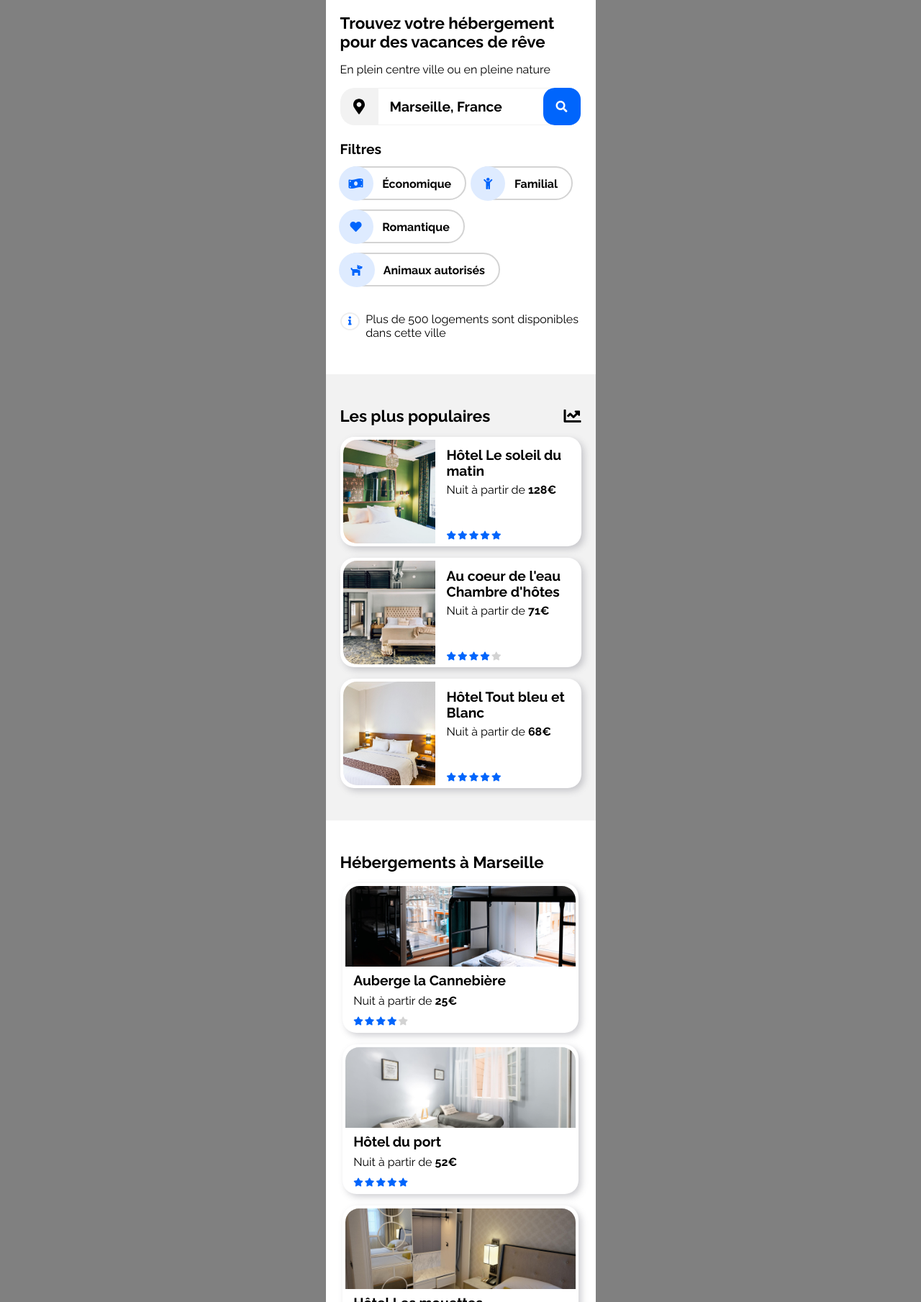
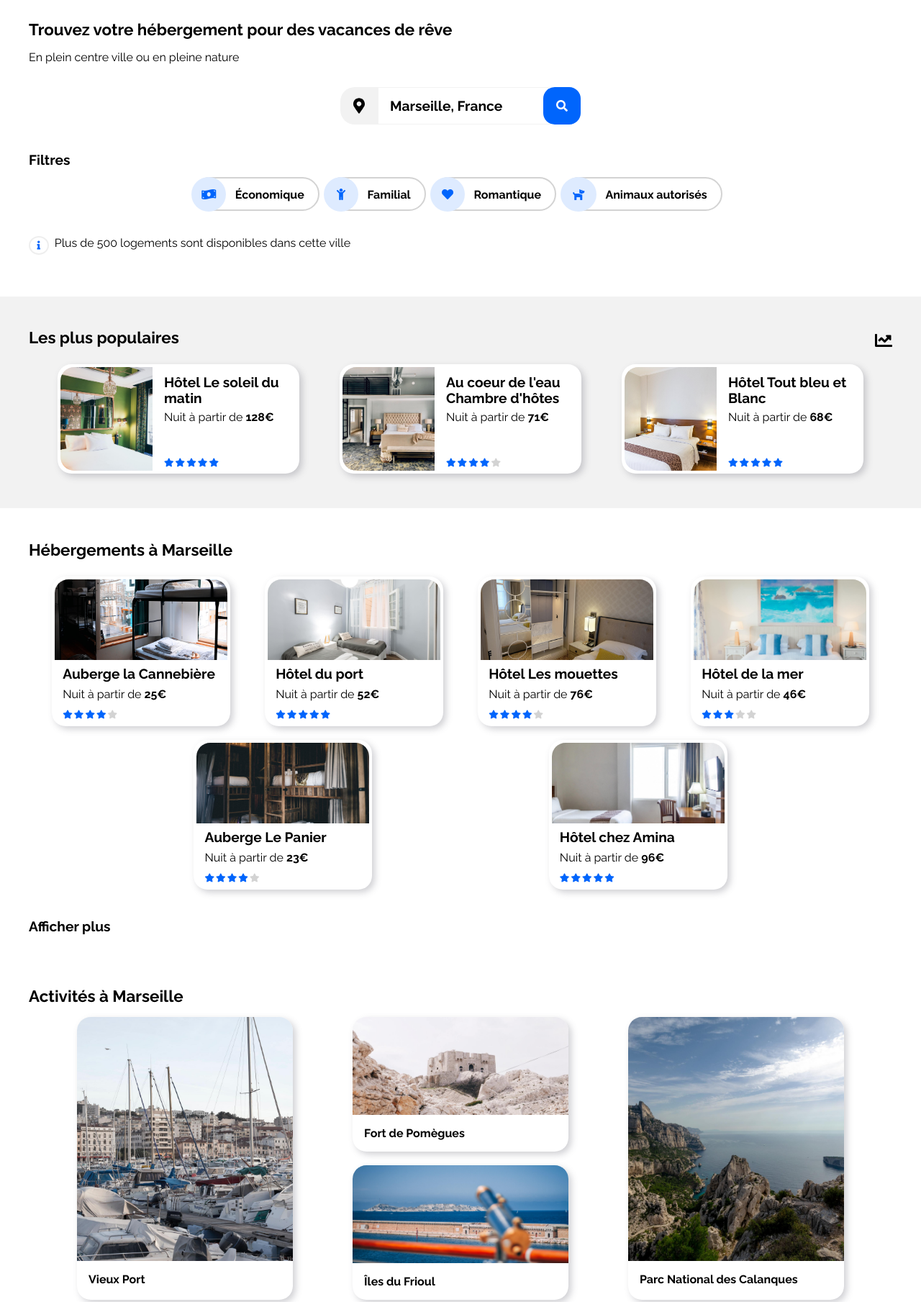
Before and after one commit to Tookai/ThibautOrcel_2_05032021, a plain HTML site: page index.html in a window 1280 px wide. Shown: the part 159-1968 px from the top of the page at 72% size. Drawn offline with Linux system fonts and the light colour scheme.

Commit message:
v Tablette OK

```diff
--- /dev/null
+++ b/index-md.css
@@ -0,0 +1,76 @@
+@media only screen and (min-width: 420px) {
+  .container {
+    width: 100%;
+  }
+
+  .section,
+  .aside,
+  .main,
+  .article,
+  .footer {
+    padding: 1.8rem 2.5rem;
+  }
+
+  .section__search {
+    justify-content: center;
+  }
+
+  .section__filters {
+    justify-content: center;
+  }
+
+  .main__cards {
+    justify-content: space-evenly;
+  }
+
+  .main__card {
+    margin: 0 1rem;
+    margin-bottom: 1.2rem;
+  }
+
+  .main__img {
+    width: 15rem;
+  }
+
+  .aside__cards {
+    display: flex;
+    justify-content: space-evenly;
+    flex-wrap: wrap;
+  }
+
+  .aside__card {
+    width: 21rem;
+    margin: 0 1rem;
+    margin-bottom: 1.2rem;
+  }
+
+  .article__cards {
+    justify-content: space-evenly;
+  }
+
+  .article__card--style {
+    margin: 0 1rem;
+    margin-bottom: 1.2rem;
+  }
+
+  .article__img {
+    width: 18.75rem;
+  }
+
+  .act1 {
+    height: 21.2rem;
+  }
+
+  .footer {
+    display: flex;
+    flex-wrap: wrap;
+    justify-content: space-evenly;
+  }
+
+  .footer__about,
+  .footer__hebergements,
+  .footer__assistance {
+    width: 250px;
+    flex: none;
+  }
+}
--- a/index.css
+++ b/index.css
@@ -138,12 +138,12 @@ _____________________________________________________
  */
 
 .section {
-  padding: 1.25rem;
+  padding: 1.8rem 1.25rem;
 }
 
 .section__search {
   display: flex;
-  padding: 1rem 0;
+  padding: 2rem 0;
 }
 
 .section__img {
@@ -263,6 +263,10 @@ _____________________________________________________
   padding: 1.8rem 1.25rem;
 }
 
+.main h2 {
+  padding-bottom: 1.5rem;
+}
+
 .main__cards {
   display: flex;
   justify-content: center;
@@ -312,6 +316,10 @@ _____________________________________________________
 .aside {
   padding: 1.8rem 1.25rem;
   background-color: #f2f2f2;
+}
+
+.aside h2 {
+  padding-bottom: 1.5rem;
 }
 
 .aside__title {
--- a/index.html
+++ b/index.html
@@ -9,6 +9,7 @@
 
     <link rel="stylesheet" href="tablet.css" /> -->
     <link rel="stylesheet" href="index.css" />
+    <link rel="stylesheet" href="index-md.css" />
     <link
       rel="stylesheet"
       href="https://pro.fontawesome.com/releases/v5.10.0/css/all.css"
@@ -76,7 +77,6 @@
           <h2 id="hebergements">Hébergements à Marseille</h2>
           <div class="main__cards">
             <a href="#" class="main__card">
-              <!-- regarder la hauteur flex -->
               <img src="img/apt1.jpg" alt="#" class="main__img" />
               <h3>Auberge la Cannebière</h3>
               <p>Nuit à partir de <strong>25€</strong></p>
```
